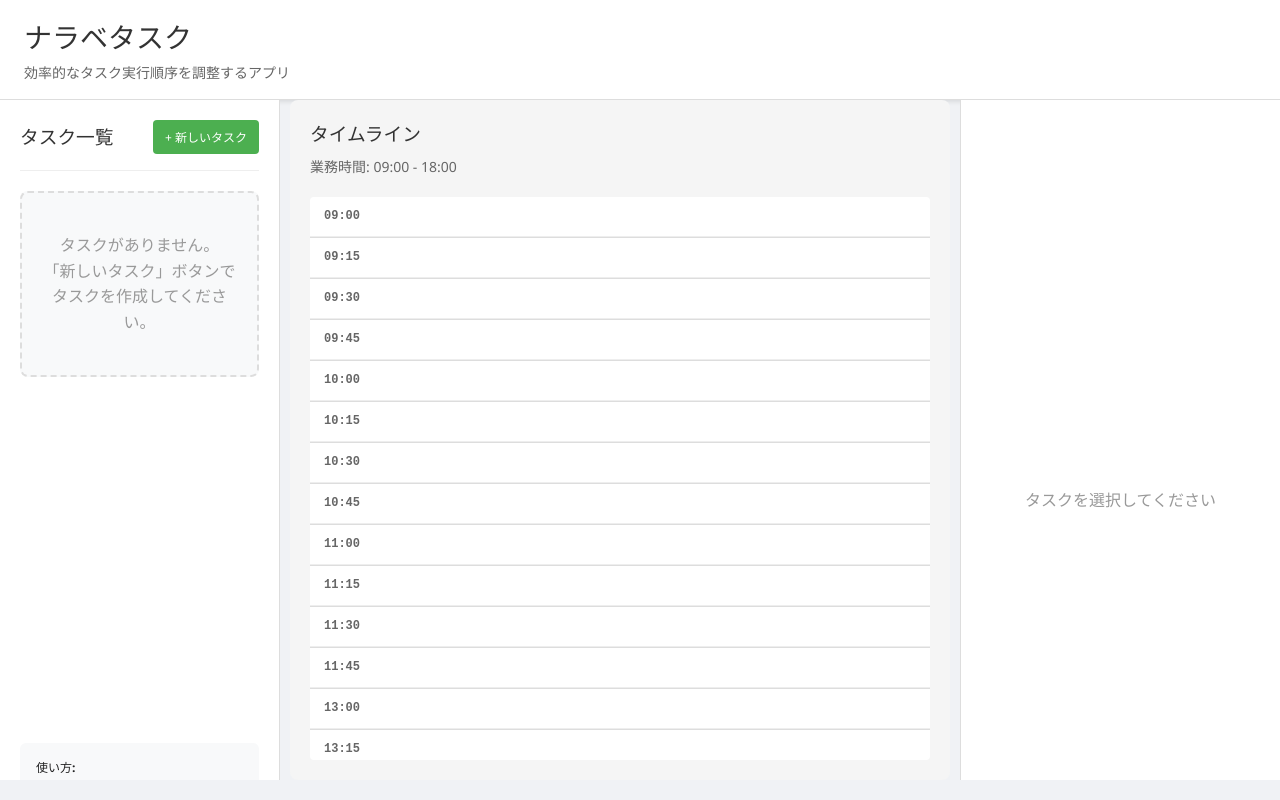
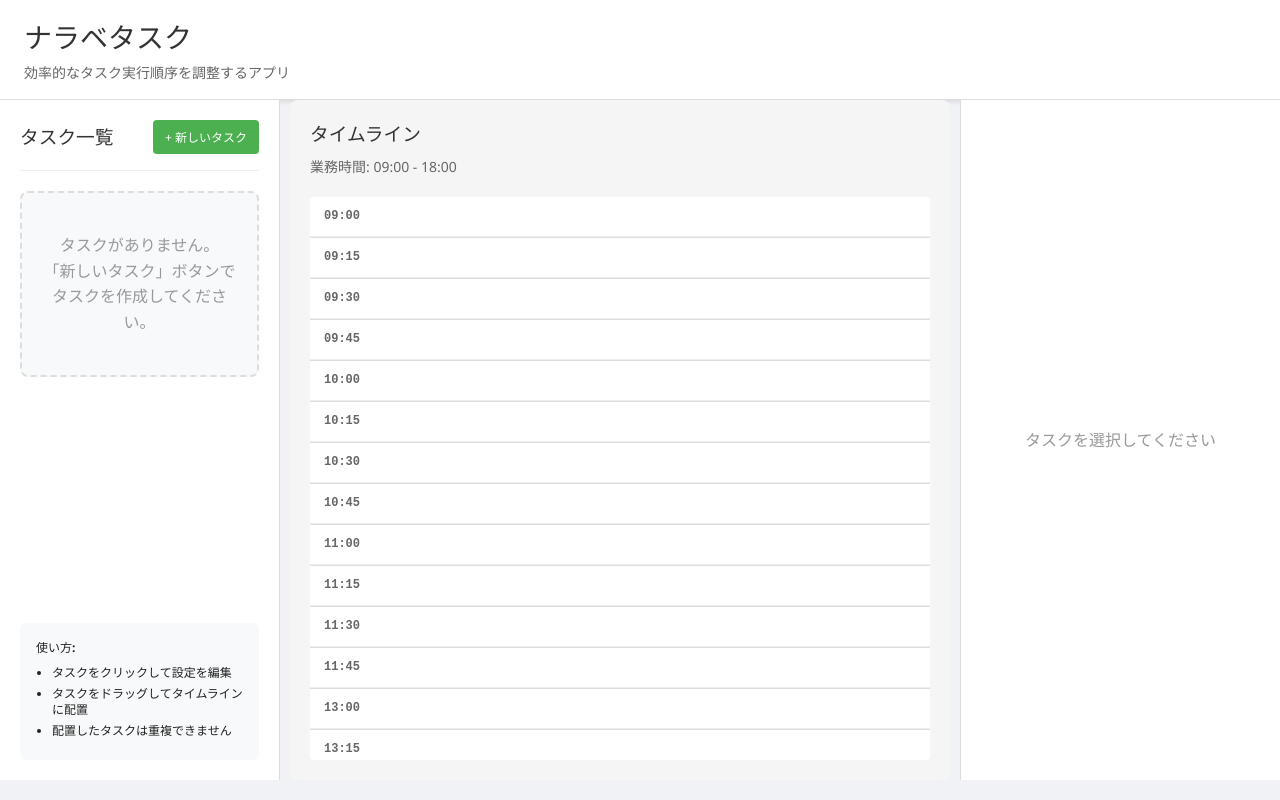
Before and after one commit to tadosuke/narabetask, a React (Vite) app: page / in a window 1280 px wide. Built offline with nearby package versions, Linux system fonts and the light colour scheme.

Commit message:
Fix task list and task settings height to match timeline responsiveness
Co-authored-by: tadosuke <111171661+tadosuke@users.noreply.github.com>

```diff
--- a/src/components/TaskSidebar.css
+++ b/src/components/TaskSidebar.css
@@ -5,8 +5,8 @@
   padding: 20px;
   display: flex;
   flex-direction: column;
-  height: 100vh;
-  overflow-y: auto;
+  height: 100%;
+  overflow: hidden;
 }
 
 .task-sidebar--empty {
@@ -57,6 +57,7 @@
 
 .task-sidebar__content {
   flex: 1;
+  overflow-y: auto;
 }
 
 .task-sidebar__field {
@@ -145,6 +146,7 @@
     max-height: 50vh;
     border-left: none;
     border-top: 1px solid #ddd;
+    overflow-y: auto;
   }
 
   .task-sidebar__actions {
--- a/src/components/TaskStaging.css
+++ b/src/components/TaskStaging.css
@@ -5,8 +5,8 @@
   padding: 20px;
   display: flex;
   flex-direction: column;
-  height: 100vh;
-  overflow-y: auto;
+  height: 100%;
+  overflow: hidden;
 }
 
 .task-staging__header {
@@ -43,6 +43,7 @@
   flex: 1;
   display: flex;
   flex-direction: column;
+  overflow-y: auto;
 }
 
 .task-staging__empty {
@@ -91,6 +92,7 @@
     max-height: 50vh;
     border-right: none;
     border-bottom: 1px solid #ddd;
+    overflow-y: auto;
   }
 
   .task-staging__header {
```
